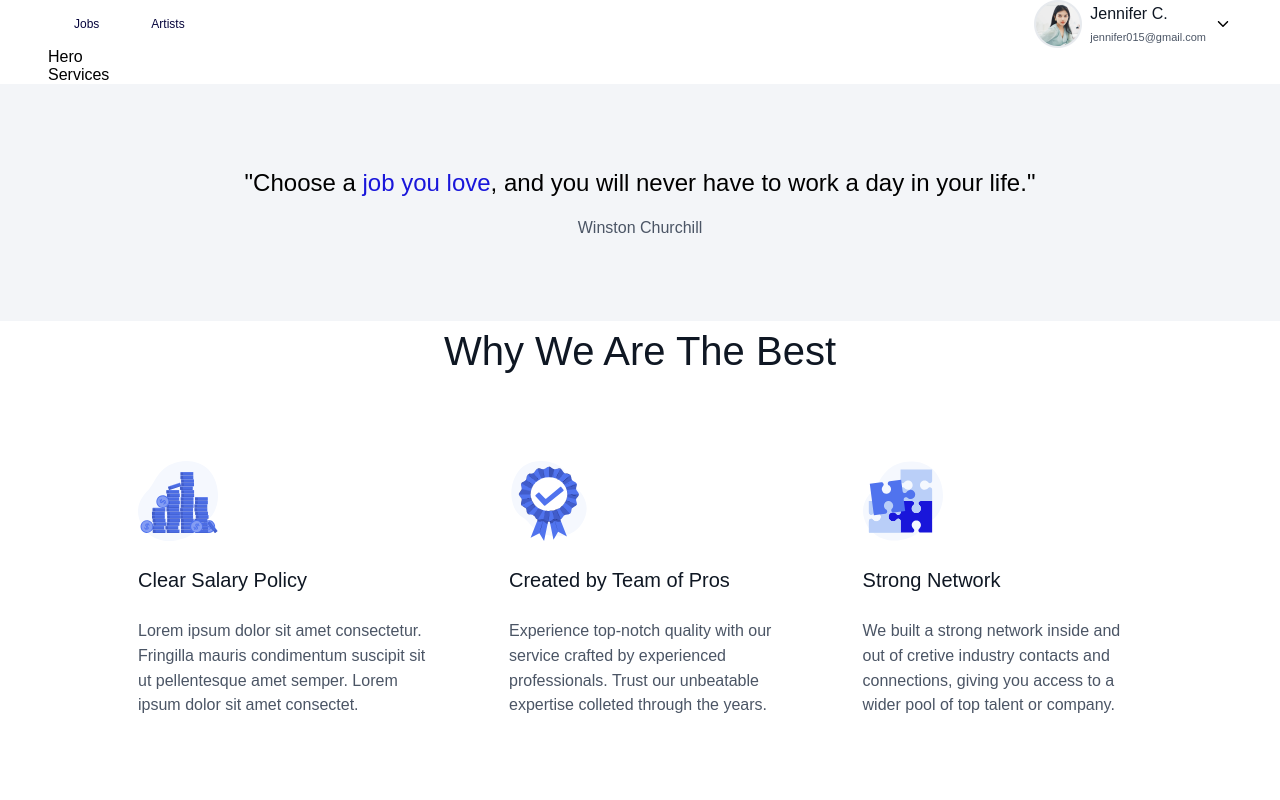
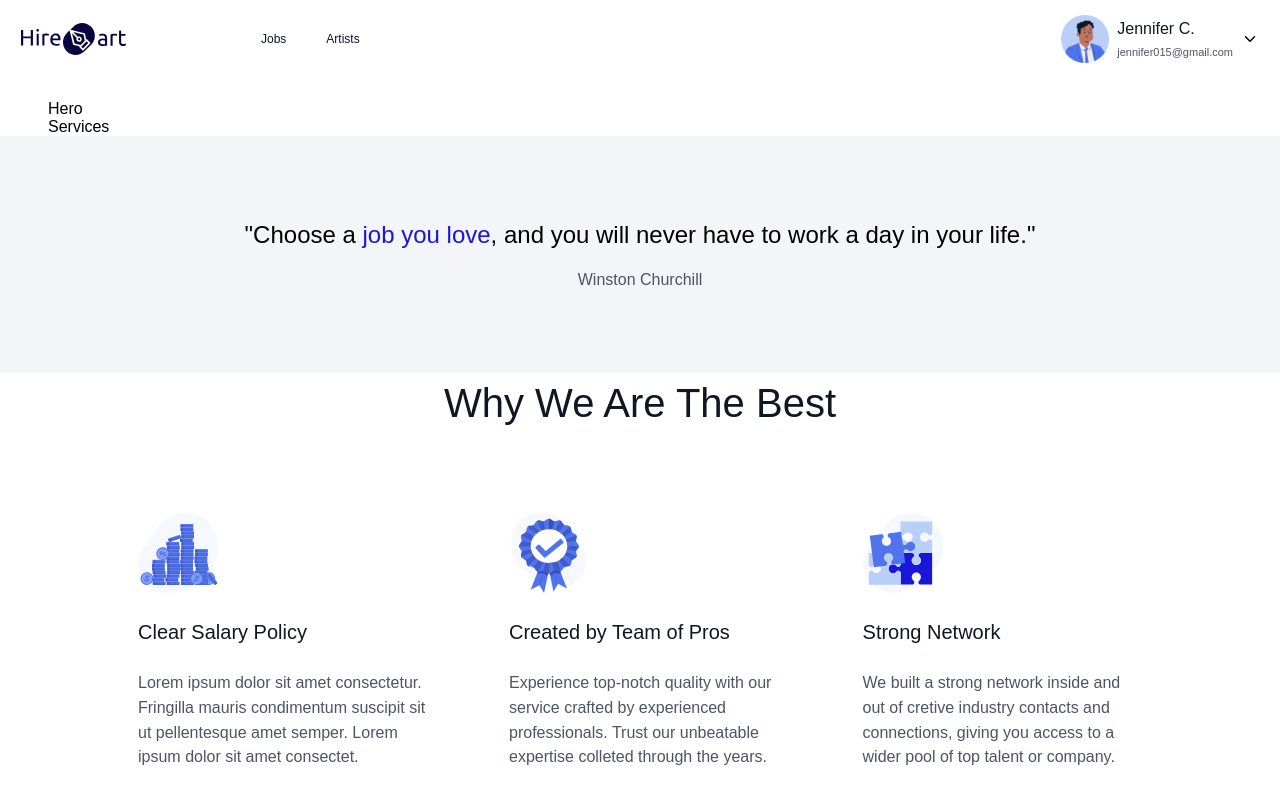
Before and after one commit to a1exalexander/hire-art, a React (Vite) app: page / in a window 1280 px wide. Both pictures are taken after a click on the button "Login". Shown: the top 800 px of the page. Built offline with nearby package versions, Linux system fonts and the light colour scheme.

Commit message:
add Link in Navigation + headerR(scroll)

```diff
--- a/src/components/common/Burger/Burger.styled.jsx
+++ b/src/components/common/Burger/Burger.styled.jsx
@@ -5,11 +5,11 @@ export const StyledBurger = styled.div`
   width: 2rem;
   height: 2rem;
   position: fixed;
-  top: 24px;
+  top: 20px;
   right: 16px;
   display: none;
   transition: all 0.3s ease 0s;
-  z-index: 50;
+  z-index: 101;
   @media (max-width: 768px) {
     display: flex;
     flex-direction: column;
--- a/src/components/common/Link/Link.jsx
+++ b/src/components/common/Link/Link.jsx
@@ -3,11 +3,13 @@ import { StyledLink } from './Link.styled';
 
 export const Link = ({ to, children, end, className, style }) => {
   return (
-    <StyledLink className={className} style={style} end={end} acti to={to}>
+    <StyledLink className={className} style={style} end={end} to={to}>
       {children}
     </StyledLink>
   );
 };
+
+
 
 Link.propTypes = {
   to: PropTypes.string.isRequired,
--- a/src/components/common/Link/Link.styled.jsx
+++ b/src/components/common/Link/Link.styled.jsx
@@ -2,4 +2,19 @@ import styled from 'styled-components';
 import { NavLink } from 'react-router-dom';
 
 
-export const StyledLink = styled(NavLink)``
+export const StyledLink = styled(NavLink)`
+    font-weight: 400;
+    font-size: 12px;
+    line-height: 18px;
+    cursor: pointer;
+    text-decoration: none;
+    color: ${(props) => props.theme.colors.N10};
+    @media (max-width: 768px) {
+        font-size: ${({ isOpen }) => isOpen ? '32px' : '12px'};
+    }
+    @media (any-hover: hover){
+        &:hover{
+            color: ${(props) => props.theme.colors.P5};
+        }
+    }
+`
--- a/src/components/common/Logo/Logo.jsx
+++ b/src/components/common/Logo/Logo.jsx
@@ -1,6 +1,7 @@
 import { Icon } from "../Icon";
 import { LogoHeader, LogoFooter } from "./Logo.styled";
 import PropTypes from "prop-types";
+
 
 export const Logo = ({ variant }) => {
   return (
--- a/src/components/common/Navigation/Navigation.jsx
+++ b/src/components/common/Navigation/Navigation.jsx
@@ -1,8 +1,7 @@
-import PropTypes from 'prop-types';
-import { Button } from '../Button/Button';
+import PropTypes from "prop-types";
+import { Button } from "../Button/Button";
 import {
   Arrow,
-  StyledContainer,
   UserActionBlock,
   UserMail,
   Avatar,
@@ -11,14 +10,42 @@ import {
   UserActions,
   JobsArtists,
   Wrapper,
-} from './Navigation.styled';
-import avatar from '../../../assets/image/user_avatar.png';
-import { useState } from 'react';
-import { Burger } from '../Burger/Burger';
-import { Container } from '../Container';
+  FixedContainer,
+  StyledNav,
+  LogoContainer,
+  LogoContainerMob,
+} from "./Navigation.styled";
+import avatar from "../../../assets/image/user_avatar.png";
+import { Burger } from "../Burger/Burger";
+import { Container } from "../Container";
+import { Logo } from "../Logo/Logo";
+import { Link } from "../Link";
+import { useRef, useEffect, useState } from "react";
 
-export const Navigation = ({ name, email }) => {
+export const Navigation = () => {
+  const user = {
+    name: "Jennifer C.",
+    email: "jennifer015@gmail.com",
+  }
   const [login, setLogin] = useState(false);
+  const headerRef = useRef(null);
+
+  useEffect(() => {
+    const scrollHeader = () => {
+      if (
+        document.body.scrollTop > 100 ||
+        document.documentElement.scrollTop > 100
+      ) {
+        headerRef.current.classList.add("scroll");
+      } else {
+        headerRef.current.classList.remove("scroll");
+      }
+    };
+    window.addEventListener("scroll", scrollHeader);
+    return () => {
+      window.removeEventListener("scroll", scrollHeader);
+    };
+  }, []);
 
   //* Добавить проверку на логинизацию =  добавить пропс isLoggedIn(PropTypes.bool) 'login' заменить isLoggedIn ?
 
@@ -33,31 +60,25 @@ export const Navigation = ({ name, email }) => {
 
   return (
     <Container>
-      <StyledContainer login={login} isOpen={isOpen}>
+      <FixedContainer ref={headerRef}>
+        {login ? null : <LogoContainer>
+          <Logo name="logoHeader"></Logo>
+        </LogoContainer>}
+        <StyledNav login={login} isOpen={isOpen}>
+          <LogoContainerMob>
+            <Logo name="logoHeader"></Logo>
+          </LogoContainerMob>
           <JobsArtists>
-          <Button
-            onClick={() => {}}
-            variant="subtle"
-            size={isOpen ? 'big' : 'standart'}
-          >
-            Jobs
-          </Button>
-          <Button
-            onClick={() => {}}
-            variant="subtle"
-            size={isOpen ? 'big' : 'standart'}
-          >
-            Artists
-          </Button>
+            <Link to="/" isOpen={isOpen} className={isOpen ? "linkOpen" : ""}>Jobs</Link>
+            <Link to="/">Artists</Link>
           </JobsArtists>
-
           {login ? (
             <Wrapper>
               <UserActionBlock>
-              <Avatar src={avatar} alt={name} />
+                <Avatar src={avatar} alt={user.name} />
                 <UserInfo>
-                <UserName>{name}</UserName>
-                <UserMail>{email}</UserMail>
+                  <UserName>{user.name}</UserName>
+                  <UserMail>{user.email}</UserMail>
                 </UserInfo>
                 <Arrow name="arrowDown"></Arrow>
               </UserActionBlock>
@@ -67,27 +88,21 @@ export const Navigation = ({ name, email }) => {
               <Button
                 onClick={handleLogin}
                 variant="subtle"
-              size={isOpen ? 'big' : 'standart'}
+                size={isOpen ? "big" : "standart"}
               >
                 Login
               </Button>
-            <Button onClick={handleLogin} size={isOpen ? 'big' : 'standart'}>
+              <Button onClick={handleLogin} size={isOpen ? "big" : "standart"}>
                 Sign up
               </Button>
             </UserActions>
           )}
-      </StyledContainer>
+        </StyledNav>
+      </FixedContainer>
       <Burger onClick={handleBurgerClick} isOpen={isOpen}></Burger>
     </Container>
   );
 };
 
 Navigation.propTypes = {
-  name: PropTypes.string.isRequired,
-  email: PropTypes.string.isRequired,
 };
-
-Navigation.defaultProps = {
-  name: 'Jennifer C.',
-  email: 'jennifer015@gmail.com',
-};
--- a/src/components/common/Navigation/Navigation.styled.jsx
+++ b/src/components/common/Navigation/Navigation.styled.jsx
@@ -1,17 +1,60 @@
-import styled, { css } from 'styled-components';
-import { Icon } from '../Icon';
+import styled, { css } from "styled-components";
+import { Icon } from "../Icon";
 
-export const StyledContainer = styled.div`
+export const FixedContainer = styled.div`
   width: 100%;
-  display: flex;
+  padding: 23px 0px;
+  background-color: ${(props) => props.theme.colors.white};
+  position: fixed;
+  top: 0;
+  right: 0;
+  left: 0;
+  z-index: 100;
+  height: 80px;
+  transition: height 0.2s ease, background-color 0.2s ease, padding 0.2s ease;
+  &.scroll {
+    padding: 14px 0px;
+    height: 60px;
+    background-color: ${(props) => props.theme.colors.P3};
+  }
+  @media (max-width: 768px) {
+    height: 72px;
+    z-index: 2;
+  }
+`;
+
+export const LogoContainer = styled.div`
+  position: absolute;
+  top: 16px;
+  left: 16px;
+  display: none;
+  @media (max-width: 768px) {
+    display: block;
+    z-index: 2;
+  }
+`;
+
+export const LogoContainerMob = styled.div`
+  @media (max-width: 768px) {
+    display: none;
+  }
+`;
+export const StyledNav = styled.div`
+  max-width: 1270px; //conatiner не работает
+  display: grid;
+  grid-template-columns: 240px 1fr 266px;
   align-items: center;
-  justify-content: space-between;
+  margin: 0 auto;
+  padding-right: 16px;
+  padding-left: 16px;
+  position: relative;
   @media (max-width: 768px) {
     flex-direction: column;
     min-height: 100vh;
     transform: ${({ isOpen }) =>
-    isOpen ? 'translateX(0)' : 'translateX(-100vw)'};
+    isOpen ? "translateX(0)" : "translateX(-100vw)"};
     position: absolute;
+    display: flex;
     align-items: flex-start;
     justify-content: flex-start;
     top: 0;
@@ -21,7 +64,7 @@ export const StyledContainer = styled.div`
     transition: transform 0.3s ease-in-out;
     z-index: 1;
     width: 100%;
-    padding-top: ${({ login }) => (login ? '80px' : '60px')};
+    padding-top: ${({ login }) => (login ? "80px" : "60px")};
     padding-bottom: 30px;
     ${(props) => {
     return css`
@@ -34,6 +77,7 @@ export const StyledContainer = styled.div`
 export const UserActions = styled.div`
   display: flex;
   align-items: center;
+  justify-self: end;
   @media (max-width: 768px) {
     align-self: center;
     position: fixed;
@@ -50,6 +94,8 @@ export const UserActions = styled.div`
 
 export const JobsArtists = styled.div`
   display: flex;
+  align-items: center;
+  gap: 40px;
   @media (max-width: 768px) {
     flex-direction: column;
     align-items: flex-start;
@@ -58,38 +104,28 @@ export const JobsArtists = styled.div`
 `;
 
 export const Wrapper = styled.div`
+  position: absolute;
+  right: 16px;
   @media (max-width: 768px) {
     position: fixed;
     width: 100%;
-    height: 60px;
+    height: 72px;
     top: 0;
     right: 0;
     left: 0;
     &::before {
-      content: '';
+      content: "";
       display: block;
       height: 100%;
       width: 100%;
       position: absolute;
-      z-index: -1;
+      z-index: 100;
       ${(props) => {
     return css`
           background-color: ${props.theme.colors.Purple1};
         `;
   }}
     }
-  }
-`;
-
-export const UserActionBlock = styled.div`
-  display: flex;
-  align-items: center;
-  gap: 8px;
-  @media (max-width: 768px) {
-    order: -1;
-    position: fixed;
-    top: 6px;
-    left: 15px;
   }
 `;
 
@@ -124,15 +160,36 @@ export const Arrow = styled(Icon)`
   cursor: pointer;
   width: 18px;
   height: 18px;
-  transition: all 0.3s ease 0s;
-  @media (any-hover: hover) {
-    &:hover {
-      transform: rotate(-180deg);
-    }
-  }
+  transition: all 0.1s ease 0s;
 `;
 
 export const Avatar = styled.img`
   width: 48px;
   height: 48px;
+  display: flex;
+  align-items: center;
+  justify-content: center;
+  transition: all 0.1s ease 0s;
 `;
+
+export const UserActionBlock = styled.div`
+  display: flex;
+  align-items: center;
+  gap: 8px;
+  cursor: pointer;
+  transition: box-shadow 0.3s ease 0s;
+  &:active ${Arrow} {
+    transform: rotate(-180deg);
+  }
+  &:hover ${Avatar} {
+    border-radius: 50%;
+    box-shadow: 0 0 0 2px ${(props) => props.theme.colors.P5};
+  }
+  @media (max-width: 768px) {
+    order: -1;
+    position: fixed;
+    top: 12px;
+    left: 15px;
+    z-index: 102;
+  }
+`;
--- a/src/components/website/components/Hero/Hero.jsx
+++ b/src/components/website/components/Hero/Hero.jsx
@@ -1,5 +1,5 @@
 import { Container } from '../../../common/Container';
 
 export const Hero = () => {
-  return <Container>Hero</Container>;
+  return <Container><div style={{ marginTop: '100px' }}>Hero</div></Container>;
 };
```
Also changed, not shown: src/assets/image/user_avatar.png. Lines whose indentation alone changed are shown as unchanged.
